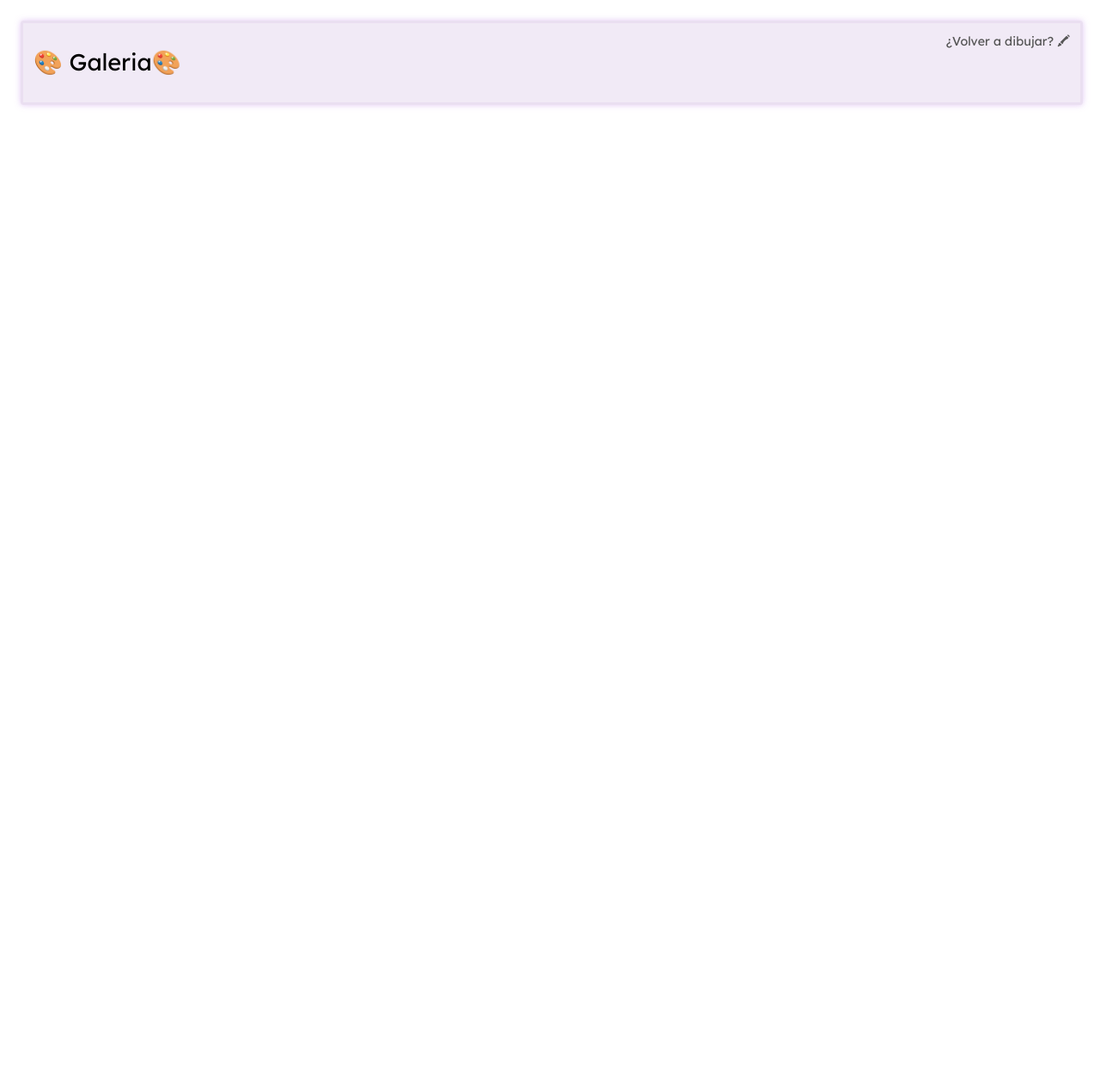
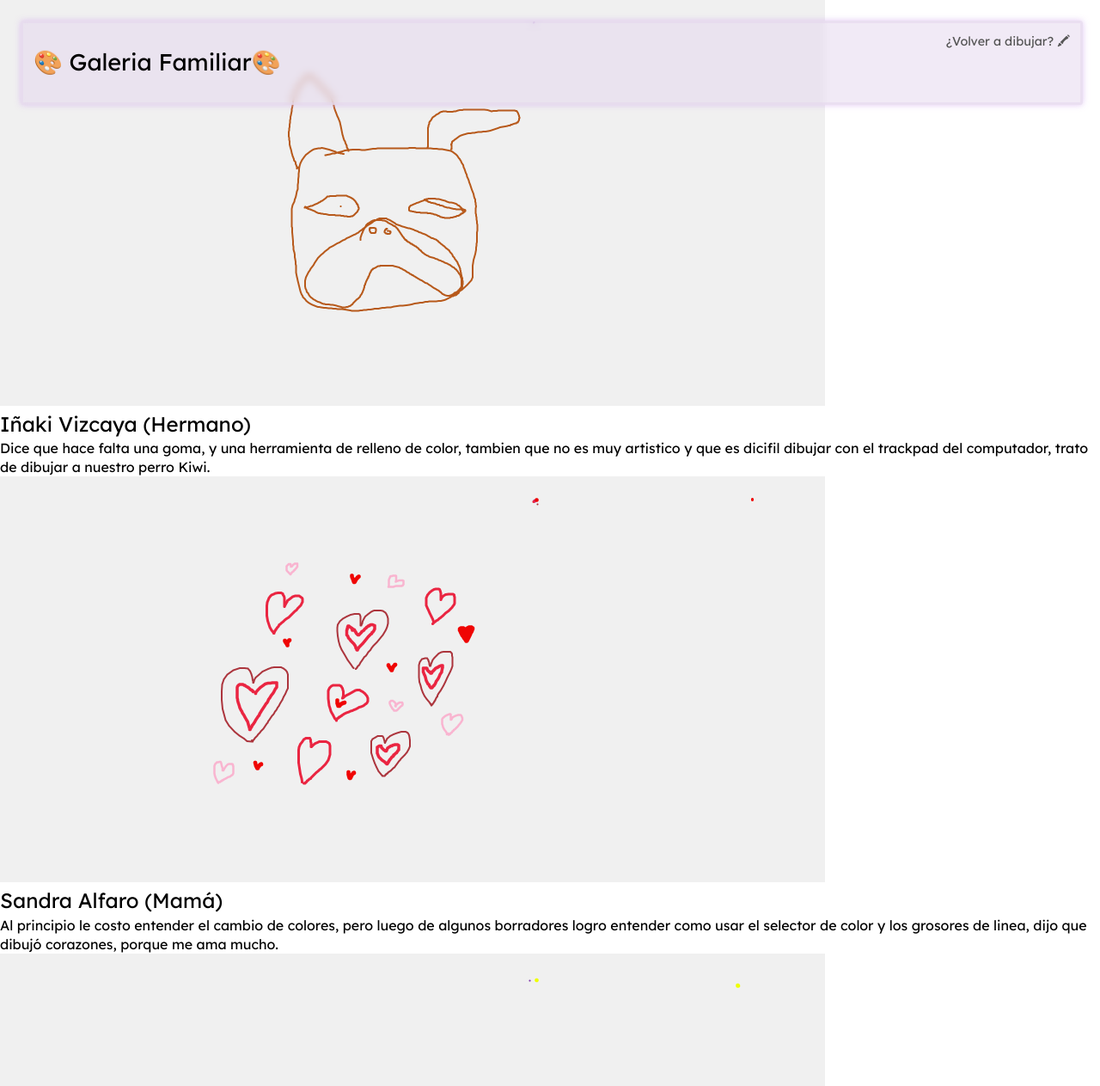
Before and after one commit to ignaviz/dno037-Evaluacion-01, a plain HTML site: page Galeria.html in a window 1280 px wide. Shown: the top 1263 px of the page at 86% size. Before the commit the page ends 800 px from the top, so only its background shows below. Drawn offline with nearby package versions, Linux system fonts and the light colour scheme.

Commit message:
Add files via upload
Alunos cambios, y galeria con dibujos

```diff
--- a/Galeria.html
+++ b/Galeria.html
@@ -10,7 +10,8 @@
     <body>
         <header>
             <div>
-                <h1>&#127912; <span>Galeria</span>&#127912</h1>
+                <h1>&#127912; <span>Galeria Familiar</span>&#127912</h1>
+
             </div>
              <div>
 
@@ -19,7 +20,28 @@
             <div></div>
         </header>
         <footer></footer>
-        <main></main>
+        <main>
+             <img src="Dibujo Descargado Iñaki.jpg"
+            class="center"
+            width="960"
+            height="472">
+            <h2>Iñaki Vizcaya (Hermano)</h2>
+            <p>Dice que hace falta una goma, y una herramienta de relleno de color, tambien que no es muy artistico y que es dicifil dibujar con el trackpad del computador, trato de dibujar a nuestro perro Kiwi.</p>
+
+            <img src="Dibujo Descargado Sandra.jpg"
+            class="center"
+            width="960"
+            height="472">
+            <h2>Sandra Alfaro (Mamá)</h2>
+            <p>Al principio le costo entender el cambio de colores, pero luego de algunos borradores logro entender como usar el selector de color y los grosores de linea, dijo que dibujó corazones, porque me ama mucho.</p>
+
+           <img src="Dibujo Descargado Cristian.jpg"
+            class="center"
+            width="960"
+            height="472">
+            <h2>Cristian Vizcaya (Papá)</h2>
+            <p>Luego de ver como mi mamá hizo su dibujo, se quizo lucir con su dibujo, te falto una herramienta de relleno de imagenes, y dijo que como estaba "mal pintada" parecia que era "peluda", aun asi lo encontro entretenido y no crea que de verdad era parte de una prueba.</p>
+        </main>
         <script src="https://cdn.jsdelivr.net/npm/p5@1.2.0/lib/p5.min.js"></script>
         <script>
 
```
Also changed, not shown: Dibujo Descargado Cristian.jpg (added), Dibujo Descargado Iñaki.jpg (added), Dibujo Descargado Sandra.jpg (added).
